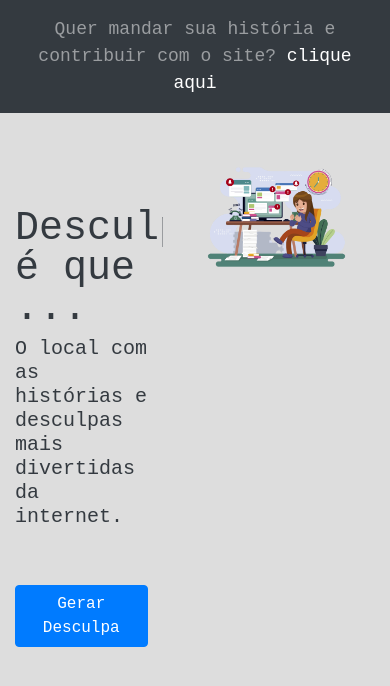
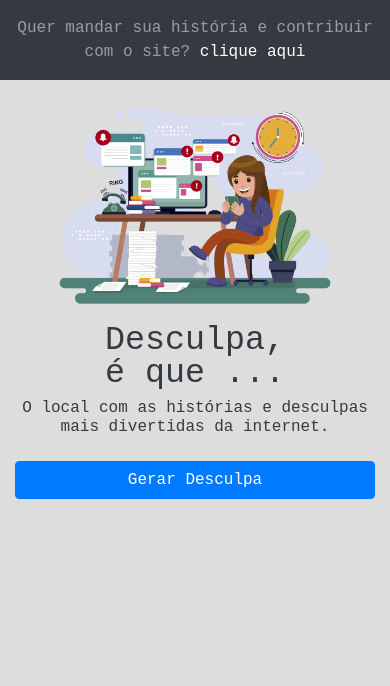
Before and after one commit to tsxfabio/desculpa-generator, a plain HTML site: page index.html in a window 390 px wide. Drawn offline with nearby package versions, Linux system fonts and the light colour scheme.

Commit message:
ajuste do layout responsivo

```diff
--- a/global.css
+++ b/global.css
@@ -12,7 +12,7 @@ p {
 }
 
 nav {
-  font-size: 18px;
+  font-size: 13.5pt;
 }
 
 .titulo-principal {
@@ -61,3 +61,29 @@ nav {
   margin: 0 auto;
   text-align: center;
 }
+
+@media (max-width: 768px) {
+  * {
+    text-align: center;
+  }
+}
+
+@media (max-width: 500px) {
+  .imagem-principal img {
+    max-height: 300px;
+  }
+
+  nav,
+  p,
+  h5 {
+    font-size: 12pt;
+  }
+
+  h1 {
+    font-size: 25pt;
+  }
+
+  .container-msg {
+    font-size: 13pt;
+  }
+}
--- a/index.html
+++ b/index.html
@@ -28,9 +28,11 @@
     </header>
 
     <main>
-      <div class="container pt-5">
+      <div class="container pt-3 pt-lg-5">
         <div class="row">
-          <div class="titulo-principal col-5 mt-5">
+          <div
+            class="titulo-principal col-md-12 col-lg-5 mt-2 mt-lg-5 order-sm-last order-lg-first"
+          >
             <h1>
               Desculpa,<br />
               é que ...
@@ -83,13 +85,15 @@
             </button>
             <button
               type="submit"
-              class="btn btn-primary col-12 mt-5"
+              class="btn btn-primary col-12 mt-3 mt-lg-5"
               id="submit"
             >
               Gerar Desculpa
             </button>
           </div>
-          <div class="imagem-principal col-7">
+          <div
+            class="imagem-principal col-md-12 col-lg-7 order-first order-lg-last"
+          >
             <img
               src="assets/images/imagem-variados.png"
               class="col-12"
@@ -97,7 +101,7 @@
             />
           </div>
         </div>
-        <div class="row mt-5">
+        <div class="row mt-3 mt-lg-5">
           <div class="container" id="msg-retorno"></div>
         </div>
       </div>
```
